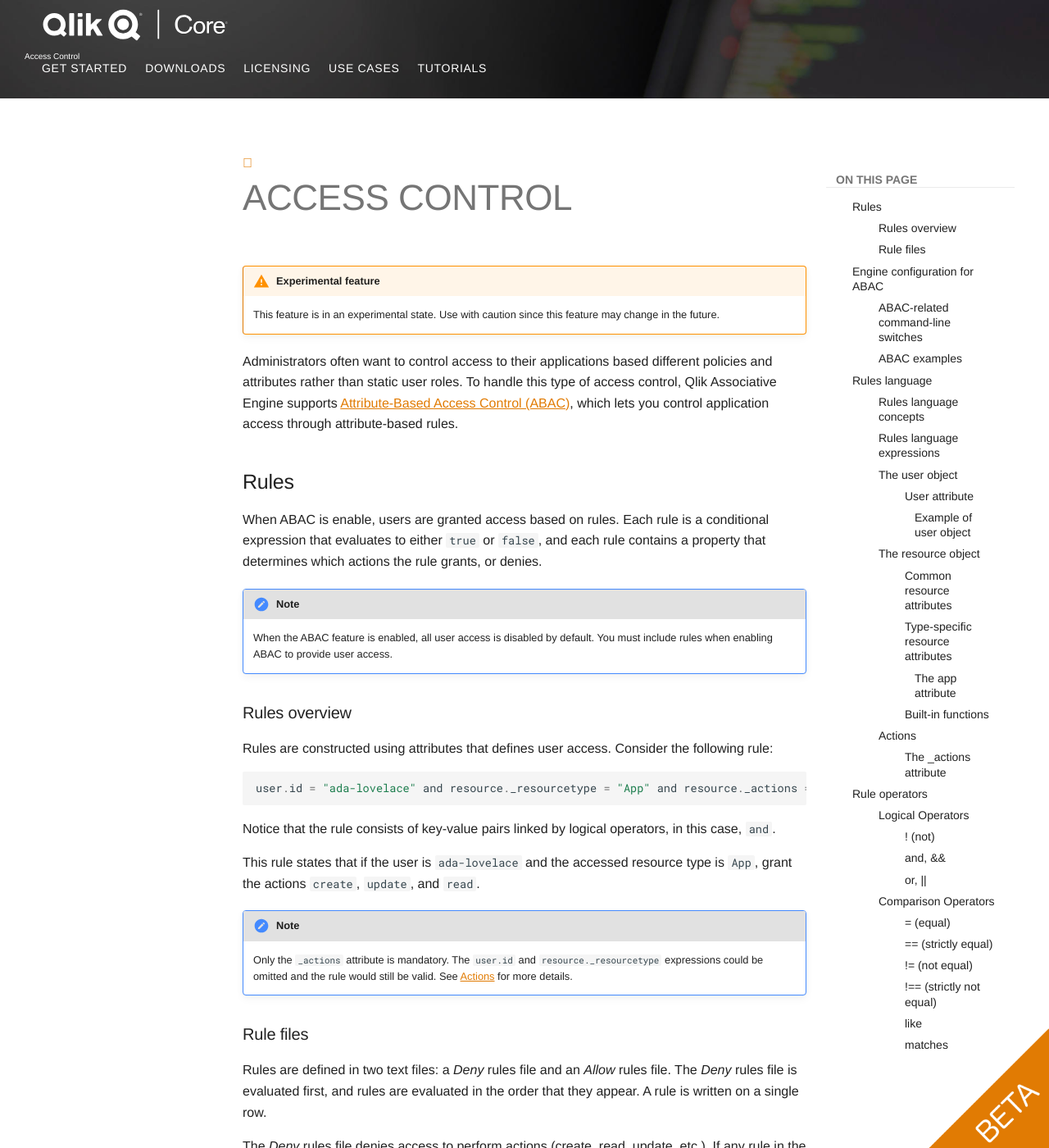
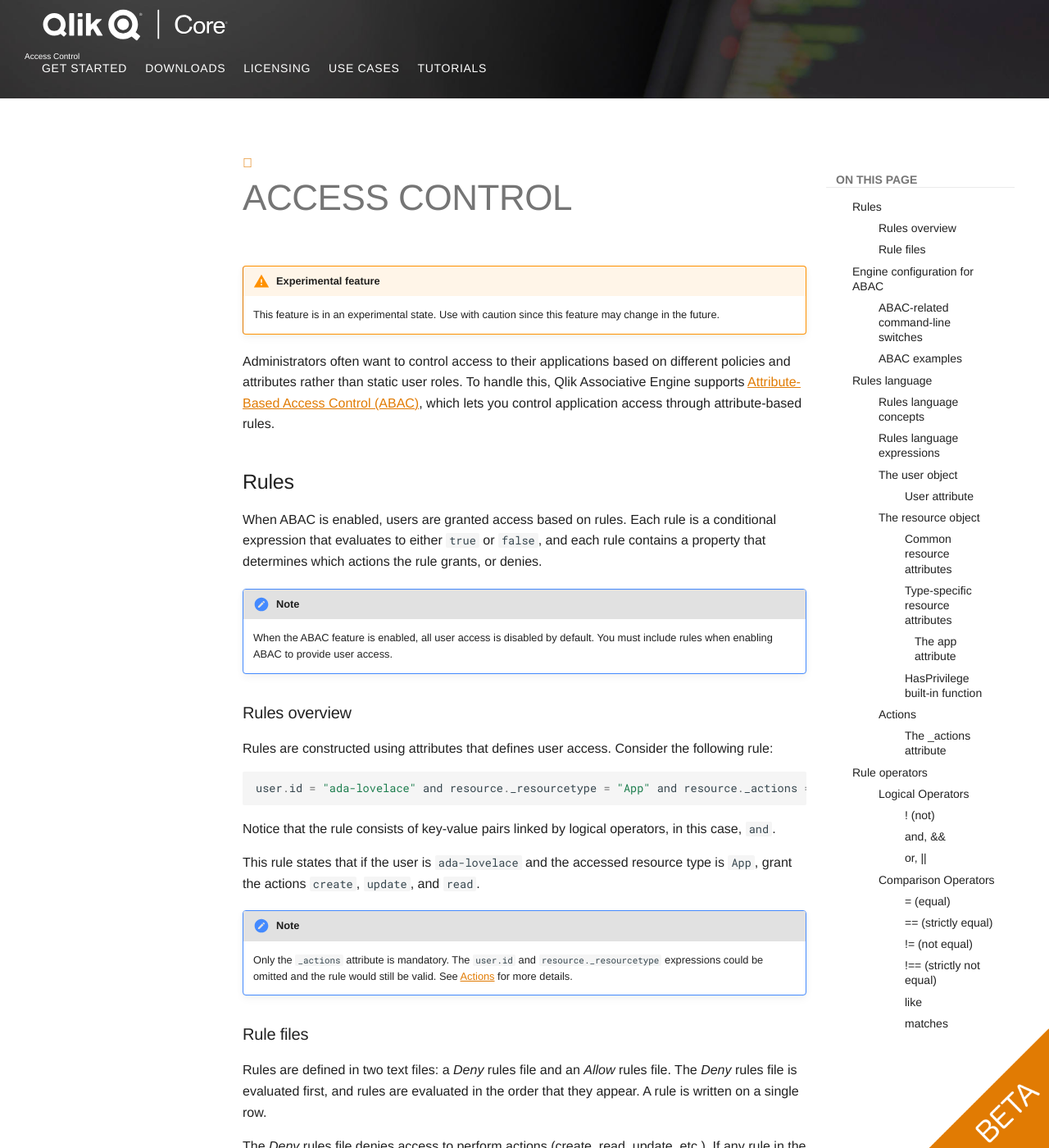
Before and after one commit to qlik-oss/core-website, an MkDocs documentation site: the page built from docs/services/qix-engine/access-control.md, in a window 1280 px wide and 1400 px high. Shown: the whole window at 82% size. Built offline with MkDocs 1.6.1 and Material for MkDocs 9.7.7, drawn with Linux system fonts in a browser that asks for light colours; comment, search, counter and statistics services are not loaded; old or Windows-style settings are respelled for this version of MkDocs; some of the changed text lies outside the part shown.

Commit message:
fixed comments from pull request https://github.com/qlik-oss/core-website/pull/331 Created new branch on qlik-oss. If all comments address, delete old PR

````diff
--- a/docs/services/qix-engine/access-control.md
+++ b/docs/services/qix-engine/access-control.md
@@ -4,14 +4,14 @@
     This feature is in an experimental state. Use with caution since this feature may change in the future.
 
 Administrators often want to control access to their applications
-based different policies and attributes rather than static user roles.
-To handle this type of access control, Qlik Associative Engine supports
+based on different policies and attributes rather than static user roles.
+To handle this, Qlik Associative Engine supports
 [Attribute-Based Access Control (ABAC)](https://en.wikipedia.org/wiki/Attribute-based_access_control),
 which lets you control application access through attribute-based rules.
 
 ## Rules
 
-When ABAC is enable, users are granted access based on rules.
+When ABAC is enabled, users are granted access based on rules.
 Each rule is a conditional expression that evaluates to either `true` or `false`,
 and each rule contains a property that determines which actions the rule grants, or denies.
 
@@ -61,8 +61,7 @@
 
 ## Engine configuration for ABAC
 
-The following section provides an example on how to enable ABAC,
-and how to set the path to the _Allow_ and _Deny_ rules files.
+Before you start the Qlik Associative Engine, you must enable ABAC and set the rules files paths with command-line switches.
 
 ### ABAC-related command-line switches
 
@@ -143,7 +142,7 @@
 
 For more information about attributes in the JWT header, see [JSON web token](../../tutorials/authorization.md#json-web-token).
 
-##### Example of user object
+**Example**
 
 ```json
 {
@@ -202,7 +201,7 @@
 then the type-specific resource attribute `resource.app` contains a reference to the `app` resource.
 This means that all attributes and built-in functions are available on `resource.app`.
 
-#### Built-in functions
+#### `HasPrivilege` built-in function
 
 If the user making the request has already been granted access for the provided action,
 then the built-in `HasPrivilege(<action>)` function returns `true`, otherwise it returns `false`.
````
Also changed, not shown: other parts of docs/services/qix-engine/access-control.md (+2 -2 lines).
